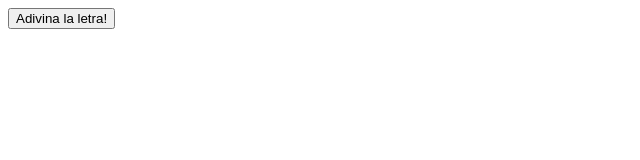
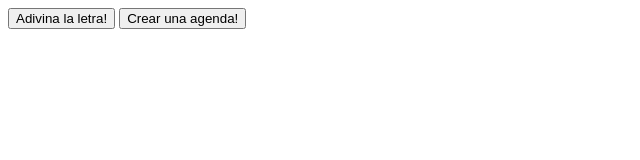
Before and after one commit to gigliagustin/PracticingWithAll, a plain HTML site: page CreatingNewContacts/Index.html in a window 1280 px wide. Shown: the whole page, without its empty margins (0-640 px from the left). Drawn offline with Linux system fonts and the light colour scheme.

Commit message:
Created a new access to the DiaryPureJs.js

```diff
--- a/CreatingNewContacts/Index.html
+++ b/CreatingNewContacts/Index.html
@@ -6,11 +6,10 @@
     <meta name="viewport" content="width=device-width, initial-scale=1.0" />
     <title>Document</title>
     <script src="./js/GuessTheLetter.js"></script>
-    <!--
-      <script src="./js/DiaryPureJs.js"></script>
-    -->
+    <script src="./js/DiaryPureJs.js"></script>
   </head>
   <body>
     <button onclick="GuessTheLetter()">Adivina la letra!</button>
+    <button onclick="CreateDiary()">Crear una agenda!</button>
   </body>
 </html>
--- a/CreatingNewContacts/js/DiaryPureJs.JS
+++ b/CreatingNewContacts/js/DiaryPureJs.JS
@@ -1,3 +1,5 @@
+function CreateDiary() {
+
     class Contact{
         constructor(name, phoneNumber){
             this.name = name;
@@ -96,3 +98,4 @@ myDiary.searchContact(contact2.name);
 myDiary.deleteContact(contact4);
 myDiary.fullDiary();
 myDiary.countSize();
+}
```
Lines whose indentation alone changed are shown as unchanged.
